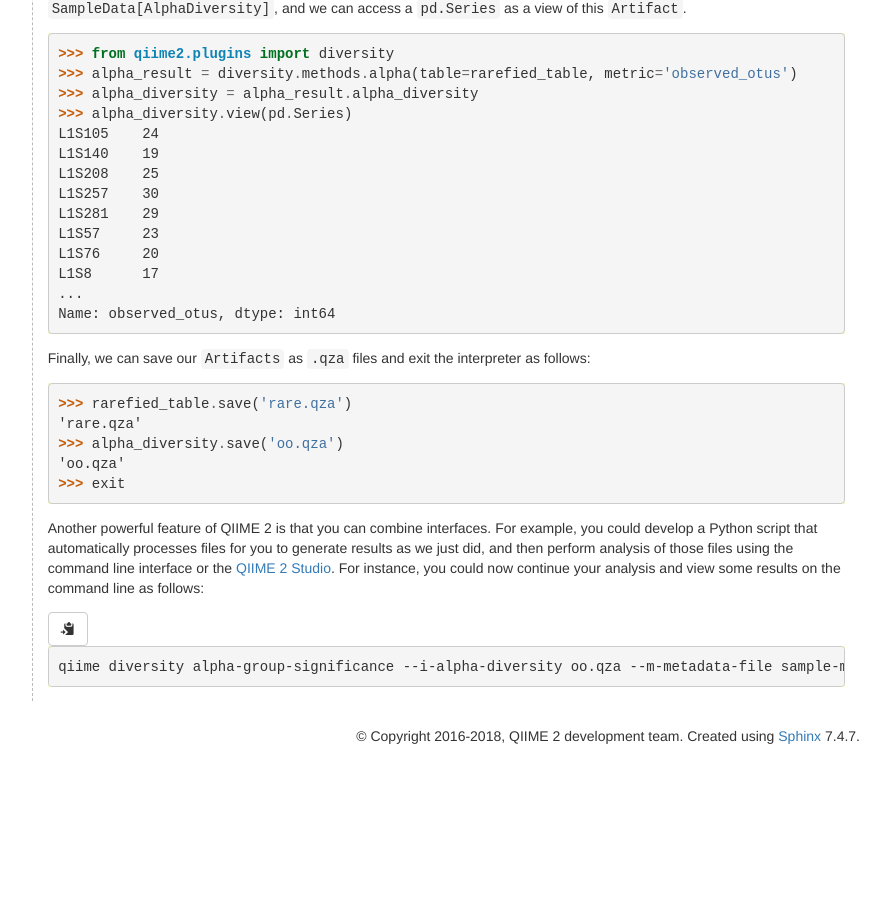
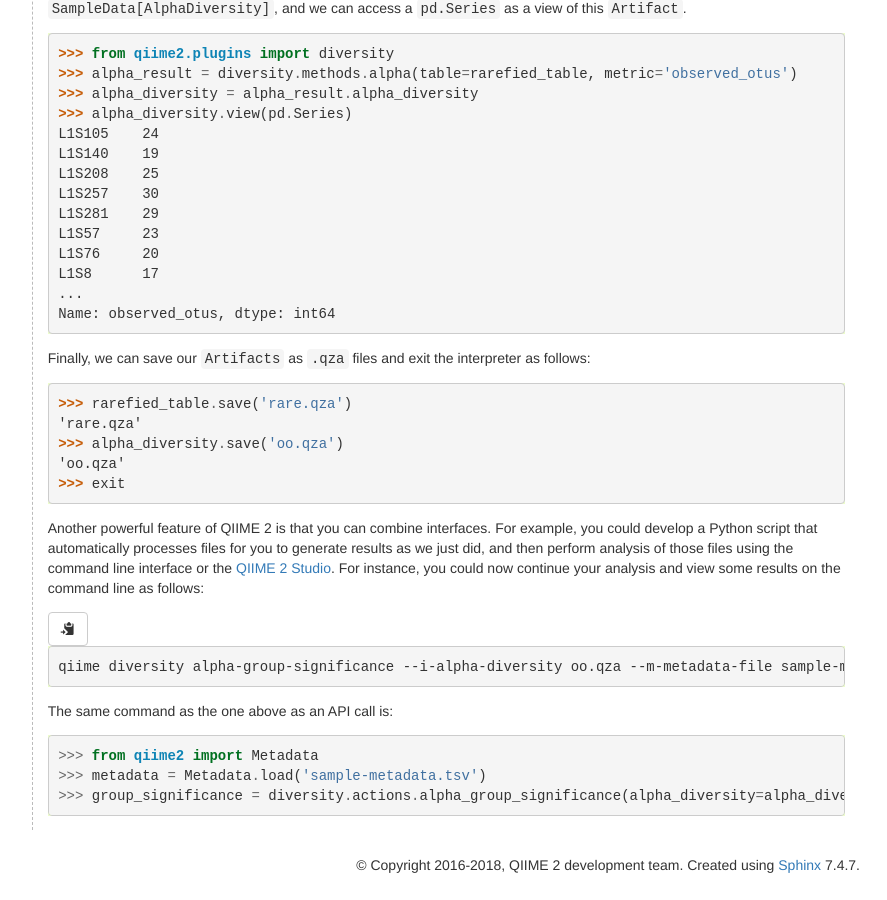
Before and after one commit to qiime2/docs, a Sphinx documentation site: the page built from source/interfaces/artifact-api.rst, in a window 1280 px wide and 900 px high, scrolled down 1405 px. Shown: the whole window, without its empty margins (277-1164 px from the left). Built offline with Sphinx 7.4.7, drawn with Linux system fonts in a browser that asks for light colours; pages that are not in the unit, such as notebooks, are missing from menus; the version number could not be read and is left out; before the commit the page ends 2176 px from its top, so only the background shows below that.

Commit message:
DOC: Added metadata example Currently the API tutorial mentions metadata, but the only use of it in the tutorial is in a command line call. This should help clarify the loading of and usage of metadata in the qiime2 API

```diff
--- a/source/interfaces/artifact-api.rst
+++ b/source/interfaces/artifact-api.rst
@@ -87,4 +87,12 @@
 
    qiime diversity alpha-group-significance --i-alpha-diversity oo.qza --m-metadata-file sample-metadata.tsv  --o-visualization oo-group-significance.qzv
 
+The same command as the one above as an API call is:
+
+.. code-block:: Python
+
+   >>> from qiime2 import Metadata
+   >>> metadata = Metadata.load('sample-metadata.tsv')
+   >>> group_significance = diversity.actions.alpha_group_significance(alpha_diversity=alpha_diversity, metadata=metadata)
+
 .. _`Jupyter Notebook`: http://jupyter.org/
```
